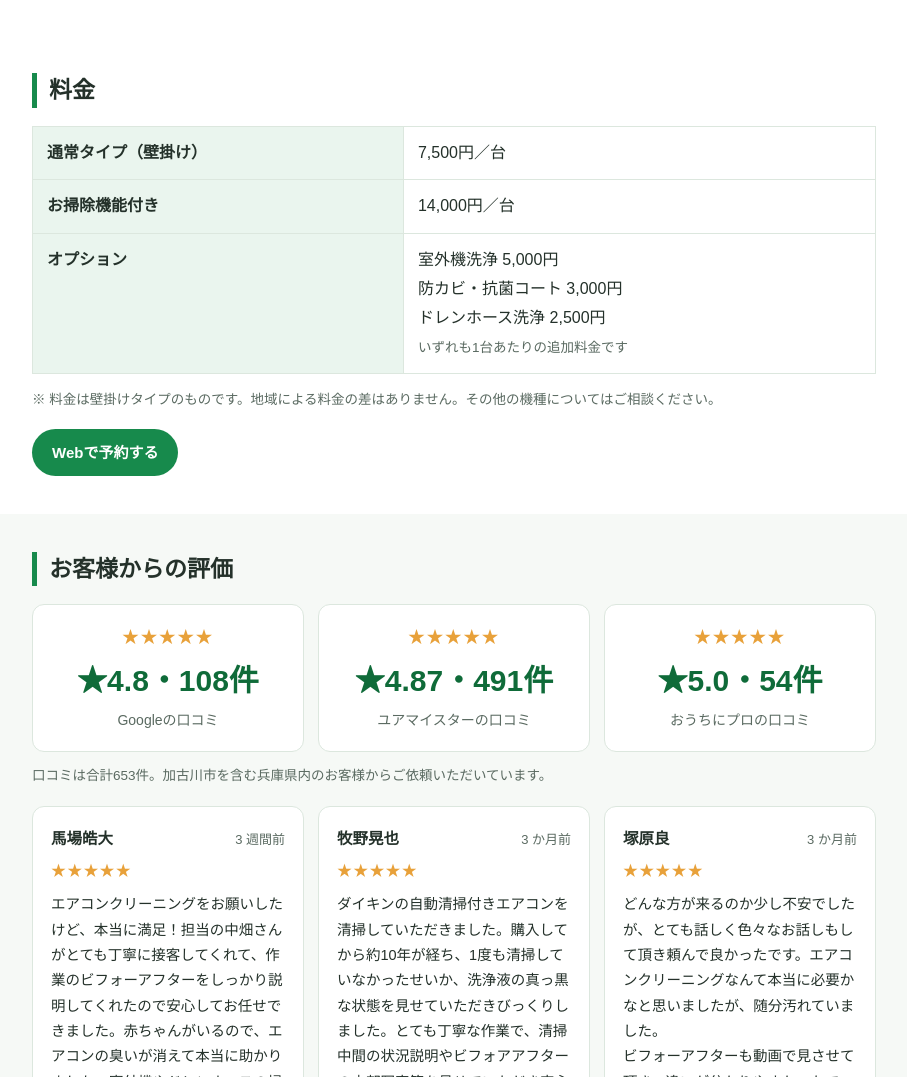
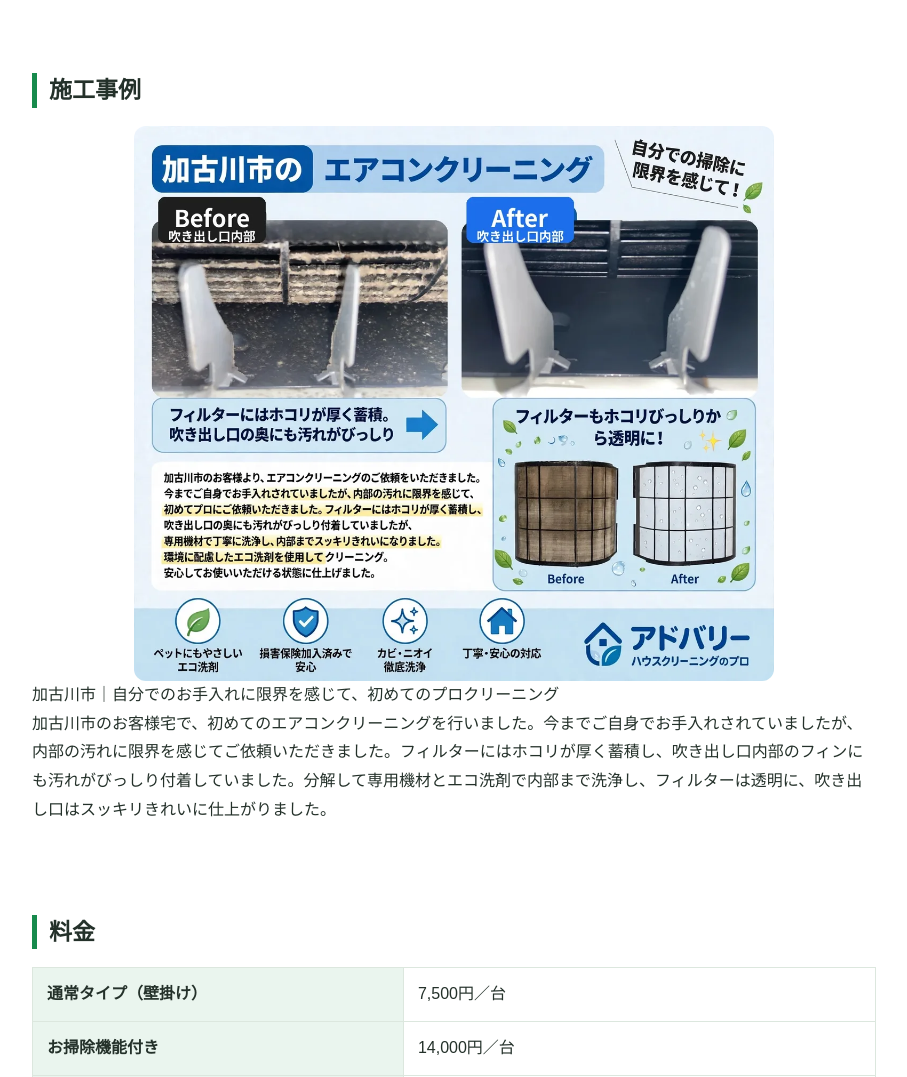
Before and after one commit to adobarry0801-max/adobarry0801-max.github.io, a plain HTML site: page lp/kakogawa/index.html in a window 1280 px wide. Shown: the part 3740-4817 px from the top of the page, without its empty margins (186-1093 px from the left). Drawn offline with Linux system fonts and the light colour scheme.

Commit message:
加古川LPに実際の施工事例セクションを追加

```diff
--- a/lp/kakogawa/index.html
+++ b/lp/kakogawa/index.html
@@ -289,6 +289,18 @@ footer.site{padding:26px 0 10px;font-size:13px;color:var(--sub);text-align:cente
   </div>
 </section>
 
+
+<section id="case">
+  <div class="wrap">
+    <h2>施工事例</h2>
+    <figure>
+      <img src="../img/case-kakogawa.webp" alt="加古川市｜自分でのお手入れに限界を感じて、初めてのプロクリーニング（実際の施工事例）" width="1200" height="1042" loading="lazy" style="width:100%;max-width:640px;height:auto;display:block;margin:0 auto;border-radius:12px">
+      <figcaption>加古川市｜自分でのお手入れに限界を感じて、初めてのプロクリーニング</figcaption>
+    </figure>
+    <p>加古川市のお客様宅で、初めてのエアコンクリーニングを行いました。今までご自身でお手入れされていましたが、内部の汚れに限界を感じてご依頼いただきました。フィルターにはホコリが厚く蓄積し、吹き出し口内部のフィンにも汚れがびっしり付着していました。分解して専用機材とエコ洗剤で内部まで洗浄し、フィルターは透明に、吹き出し口はスッキリきれいに仕上がりました。</p>
+  </div>
+</section>
+
 <section id="price">
   <div class="wrap">
     <h2>料金</h2>
```
